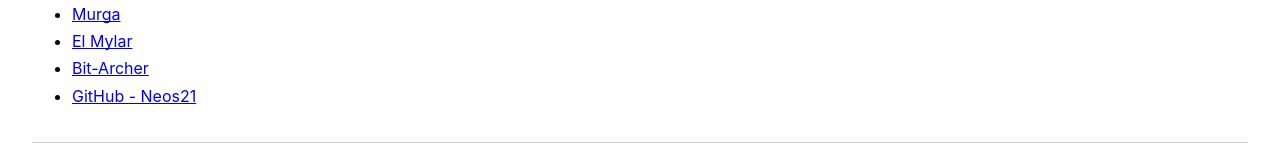
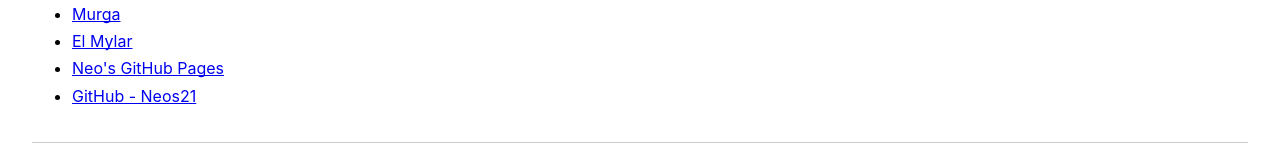
Before and after one commit to Neos21/neos-normalize, a website: page index.html in a window 1280 px wide. Shown: the part 7816-7964 px from the top of the page. Drawn offline with Linux system fonts and the light colour scheme.

Commit message:
Fix Link

```diff
--- a/index.html
+++ b/index.html
@@ -545,7 +545,7 @@
             <li><a href="http://neos21.hatenablog.com/">Corredor</a></li>
             <li><a href="http://neos21.hatenablog.jp/">Murga</a></li>
             <li><a href="http://neos21.hateblo.jp/">El Mylar</a></li>
-            <li><a href="http://bit-archer.hatenablog.com/">Bit-Archer</a></li>
+            <li><a href="https://neos21.github.io/">Neo's GitHub Pages</a></li>
             <li><a href="https://github.com/Neos21">GitHub - Neos21</a></li>
           </ul>
         </section>
```
Also changed, not shown: README.md.
